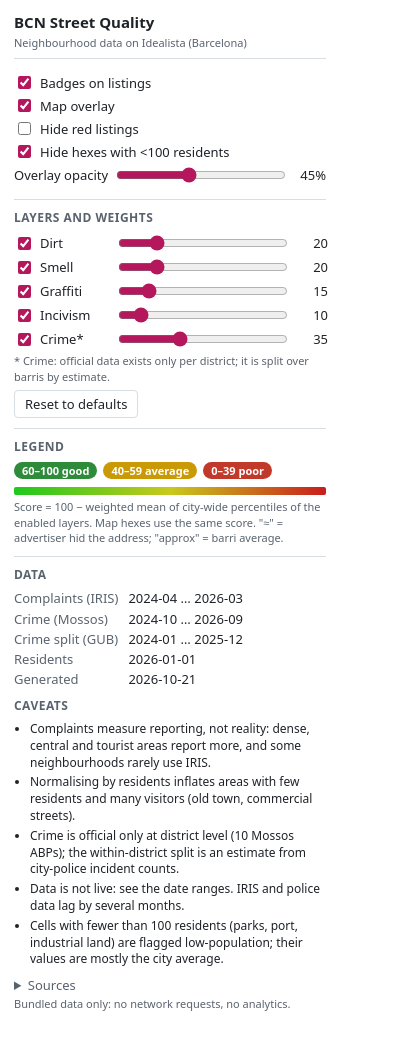
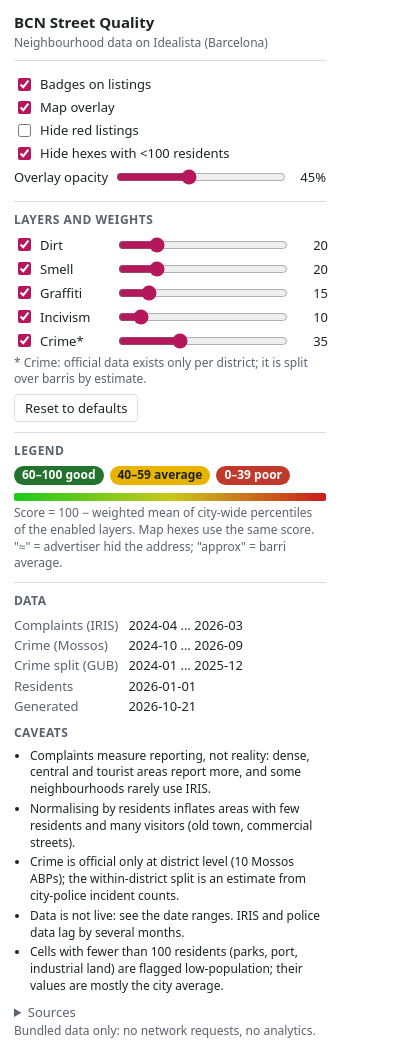
Before and after one commit to insigmo/safe_idealista, a browser extension: page extension/src/popup.html in a window 400 px wide. Drawn offline with Linux system fonts and the light colour scheme; files whose address does not match are found by name.

Commit message:
extension: raise badge and popup contrast, 12px minimum text
Amber 'average' pills now use dark text (8:1) and the green pills a darker
green (6:1); white on the old amber was ~2.5:1. Captions, legend pills and
tooltip notes go from 11px to 12px.

```diff
--- a/extension/src/content.css
+++ b/extension/src/content.css
@@ -8,8 +8,8 @@
   cursor: help;
   vertical-align: middle;
 }
-.bcnsq-badge[data-level='good'] { background: #2e8b3a; }
-.bcnsq-badge[data-level='mid'] { background: #c99a06; }
+.bcnsq-badge[data-level='good'] { background: #23722e; }
+.bcnsq-badge[data-level='mid'] { background: #e8b400; color: #1f2328; }
 .bcnsq-badge[data-level='bad'] { background: #c0392b; }
 
 article.bcnsq-hidden { display: none !important; }
@@ -33,4 +33,4 @@ article.bcnsq-hidden { display: none !important; }
 .bcnsq-row > span:last-child { text-align: right; font-variant-numeric: tabular-nums; }
 .bcnsq-bar { height: 6px; background: #eee; border-radius: 3px; overflow: hidden; }
 .bcnsq-bar > span { display: block; height: 100%; }
-.bcnsq-note { margin-top: 6px; color: #555; font-size: 11px; }
+.bcnsq-note { margin-top: 6px; color: #555; font-size: 12px; }
--- a/extension/src/popup.css
+++ b/extension/src/popup.css
@@ -4,8 +4,8 @@
   --muted: #59636e;
   --line: #d8dee4;
   --accent: #b5175c;
-  --good: #2e8b3a;
-  --mid: #c99a06;
+  --good: #23722e;
+  --mid: #e8b400;
   --bad: #c0392b;
 }
 @media (prefers-color-scheme: dark) {
@@ -29,7 +29,7 @@ body {
 }
 h1 { font-size: 15px; margin: 0; }
 h2 { font-size: 12px; text-transform: uppercase; letter-spacing: 0.04em; color: var(--muted); margin: 0 0 6px; }
-.sub, .small { color: var(--muted); font-size: 11px; margin: 2px 0 0; }
+.sub, .small { color: var(--muted); font-size: 12px; margin: 2px 0 0; }
 section { border-top: 1px solid var(--line); padding: 10px 0; }
 header { padding-bottom: 8px; }
 label { display: flex; align-items: center; gap: 6px; margin: 4px 0; }
@@ -51,9 +51,9 @@ button {
 }
 button:hover { border-color: var(--accent); }
 .legend { display: flex; gap: 6px; flex-wrap: wrap; }
-.pill { padding: 1px 8px; border-radius: 10px; color: #fff; font-weight: 600; font-size: 11px; }
+.pill { padding: 1px 8px; border-radius: 10px; color: #fff; font-weight: 600; font-size: 12px; }
 .pill.good { background: var(--good); }
-.pill.mid { background: var(--mid); }
+.pill.mid { background: var(--mid); color: #1f2328; }
 .pill.bad { background: var(--bad); }
 .ramp {
   height: 8px;
```
Also changed, not shown: extension/dist/content.css, extension/dist/popup.css.
